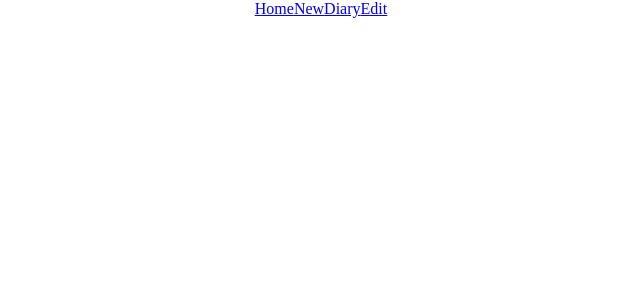
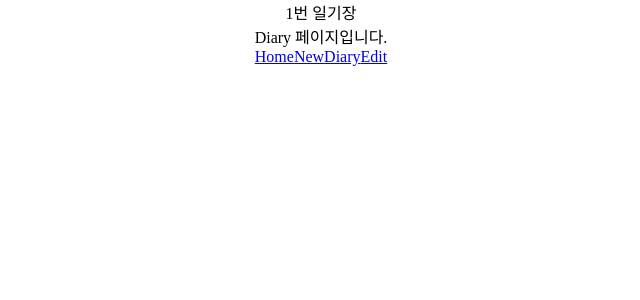
Before and after one commit to 92SooJong/one-bite-react, a React (Create React App) app in the folder project3/: page /diary/1 in a window 1280 px wide. Before the commit this address had no page. Shown: the top 300 px of the page, without its empty margins (319-959 px from the left). Built offline with nearby package versions, Linux system fonts and the light colour scheme; a web font is replaced by a local one.

Commit message:
add : useParams, useSearchParams 예시 작성

```diff
--- a/project3/src/App.js
+++ b/project3/src/App.js
@@ -11,7 +11,7 @@ function App() {
       <Routes>
         <Route path="/" element={<Home />}></Route>
         <Route path="/new" element={<New />}></Route>
-        <Route path="/diary" element={<Diary />}></Route>
+        <Route path="/diary/:id" element={<Diary />}></Route>
         <Route path="/edit" element={<Edit />}></Route>
       </Routes>
       <div>
--- a/project3/src/pages/Diary.js
+++ b/project3/src/pages/Diary.js
@@ -1,5 +1,16 @@
+import { useParams } from "react-router-dom";
+
 const Diary = () => {
-    return <div>Diary 페이지입니다.</div>
+
+    const { id } = useParams();
+
+
+    return (
+        <div>
+            <div>{id}번 일기장</div>
+            <div>Diary 페이지입니다.</div>
+        </div>
+    )
 };
 
 export default Diary;
--- a/project3/src/pages/Home.js
+++ b/project3/src/pages/Home.js
@@ -1,5 +1,11 @@
+import { useSearchParams } from "react-router-dom";
+
 const Home = () => {
-    return <div>Home 페이지입니다.</div>
+
+    const [searchParams, setSearchParams] = useSearchParams();
+    console.log(searchParams.get("sort"));
+
+    return <div>Home 페이지입니다.</div>;
 };
 
 export default Home;
```
